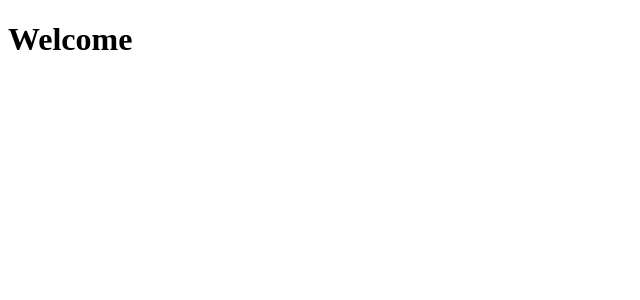
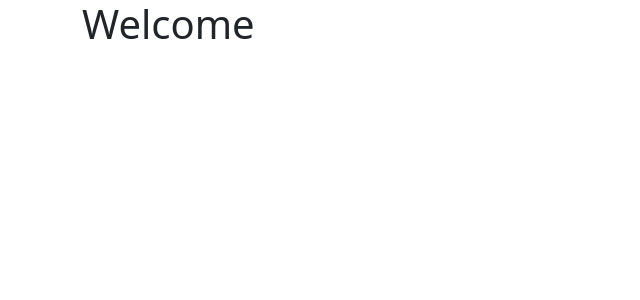
Before and after one commit to juliachanas/pizzeria-for-waiters, a React (Create React App) app: page / in a window 1280 px wide. Shown: the top 300 px of the page, without its empty margins (0-640 px from the left). Built offline with nearby package versions, Linux system fonts and the light colour scheme.

Commit message:
Add container to app.js

```diff
--- a/src/App.js
+++ b/src/App.js
@@ -1,5 +1,6 @@
 import { Provider } from 'react-redux';
 import { BrowserRouter, Routes, Route } from 'react-router-dom';
+import { Container } from 'react-bootstrap';
 import store from './redux/store';
 import Homepage from './components/pages/Homepage/HomePage';
 import TablePage from './components/pages/TablePage/TablePage';
@@ -9,12 +10,13 @@ const App = () => {
   return (
     <Provider store={store}>
       <BrowserRouter>
-        <Routes>
-          <Route path='/' element={<Homepage />} />
-          <Route path='/table/:id' element={<TablePage />} />
-          <Route path='*' element={<NotFound />} />
-          {/* <h1>Hello world</h1> */}
-        </Routes>
+        <Container>
+          <Routes>
+            <Route path='/' element={<Homepage />} />
+            <Route path='/table/:id' element={<TablePage />} />
+            <Route path='*' element={<NotFound />} />
+          </Routes>
+        </Container>
       </BrowserRouter>
     </Provider>
   );
--- a/src/index.js
+++ b/src/index.js
@@ -1,6 +1,7 @@
 import React from 'react';
 import ReactDOM from 'react-dom/client';
 import App from './App';
+import 'bootstrap/dist/css/bootstrap.min.css';
 
 const root = ReactDOM.createRoot(document.getElementById('root'));
 root.render(<App />);
```
